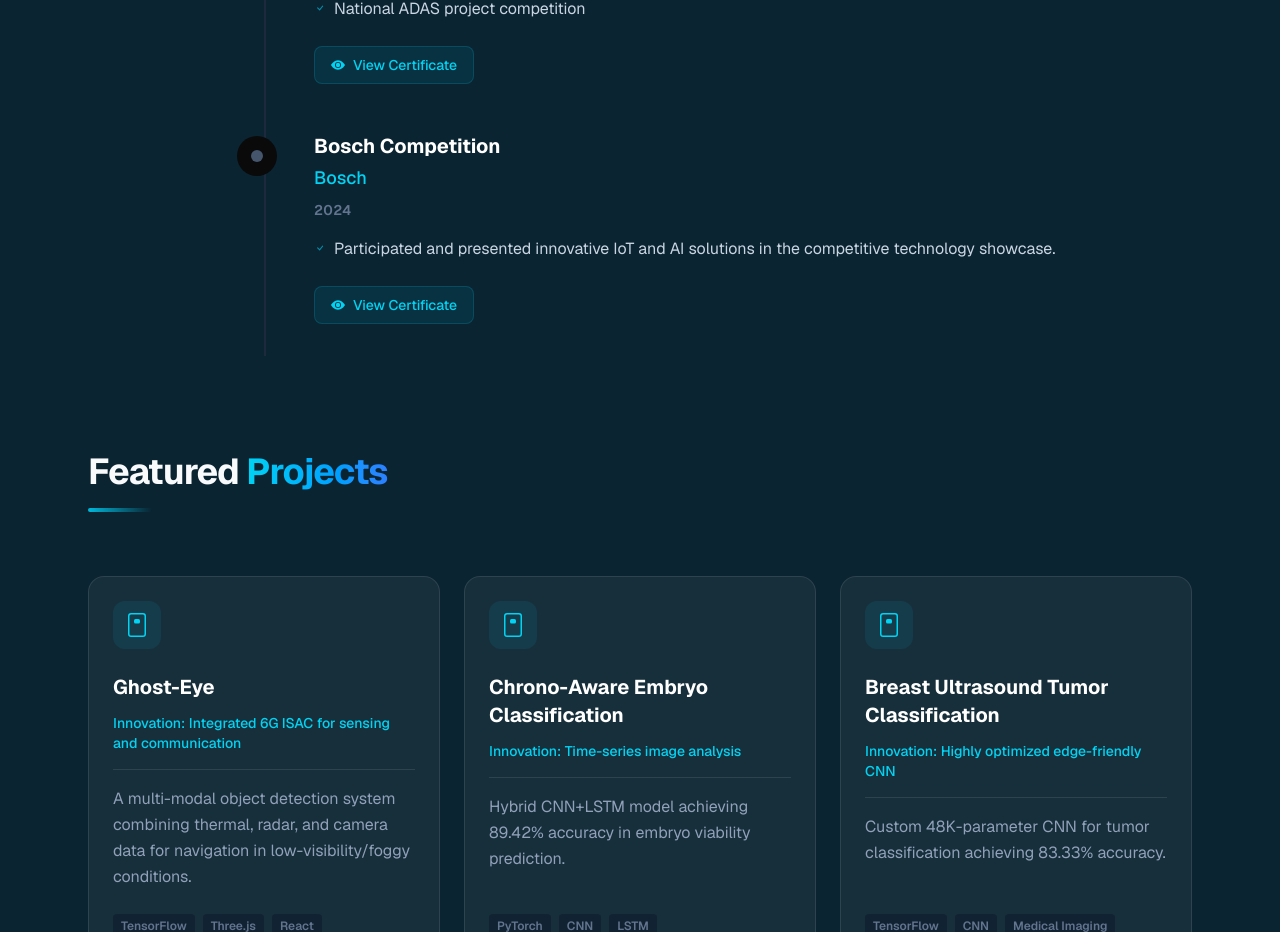
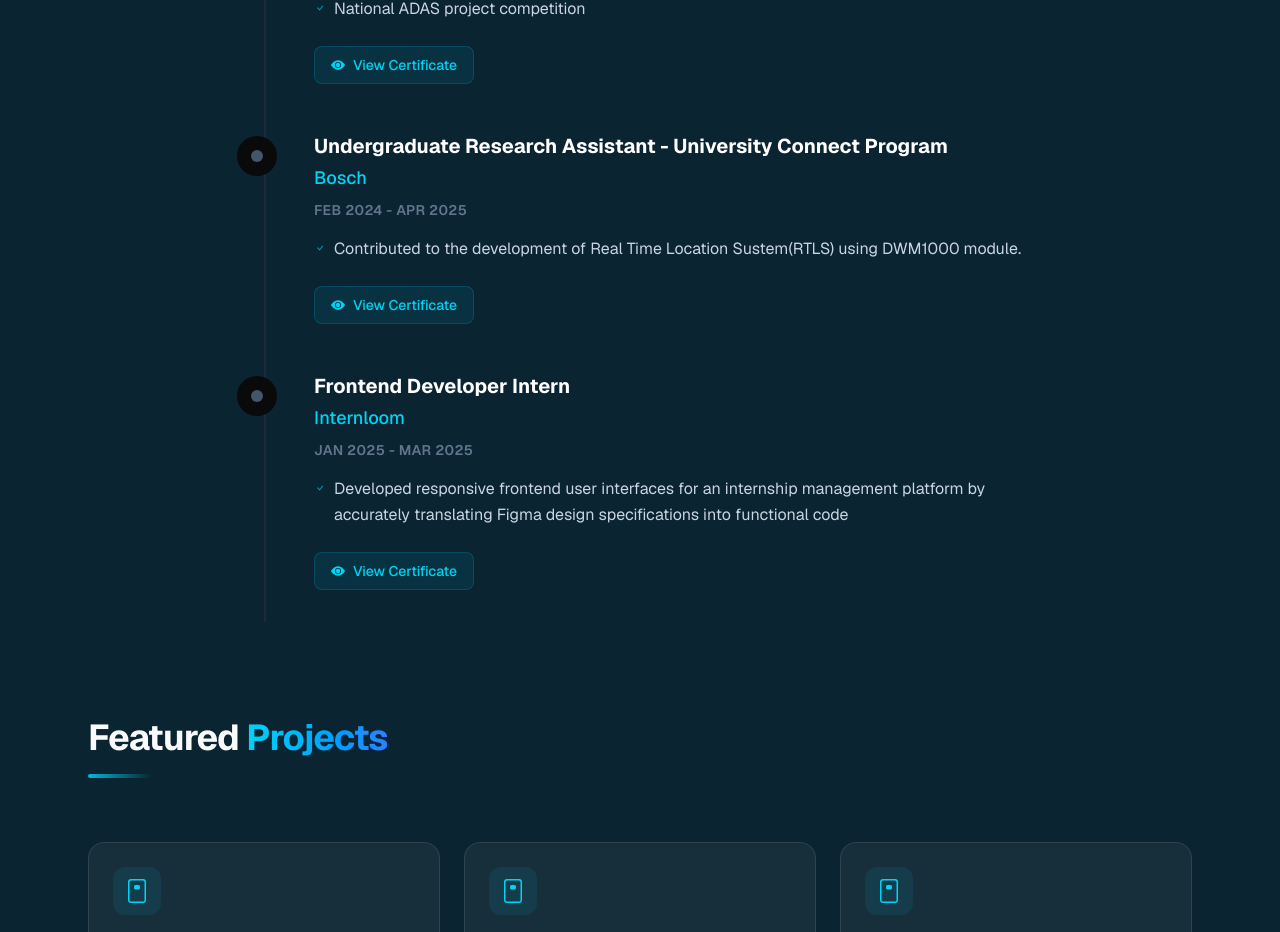
Before and after one commit to Swarupgl/Portfolio, a Next.js app: page / in a window 1280 px wide. Shown: the part 2834-3766 px from the top of the page. Built offline with nearby package versions, Linux system fonts and the light colour scheme.

Commit message:
updated experience

```diff
--- a/src/app/page.tsx
+++ b/src/app/page.tsx
@@ -133,12 +133,22 @@ const experience = [
     certificateUrl: "#"
   },
   {
-    title: "Bosch Competition",
+    title: "Undergraduate Research Assistant - University Connect Program",
     org: "Bosch",
-    period: "2024",
+    period: "Feb 2024 - Apr 2025",
     highlight: false,
     bullets: [
-      "Participated and presented innovative IoT and AI solutions in the competitive technology showcase."
+      "Contributed to the development of Real Time Location Sustem(RTLS) using DWM1000 module."
+    ],
+    certificateUrl: "#"
+  },
+  {
+    title: "Frontend Developer Intern",
+    org: "Internloom",
+    period: "Jan 2025 - Mar 2025",
+    highlight: false,
+    bullets: [
+      "Developed responsive frontend user interfaces for an internship management platform by accurately translating Figma design specifications into functional code"
     ],
     certificateUrl: "#"
   },
```
